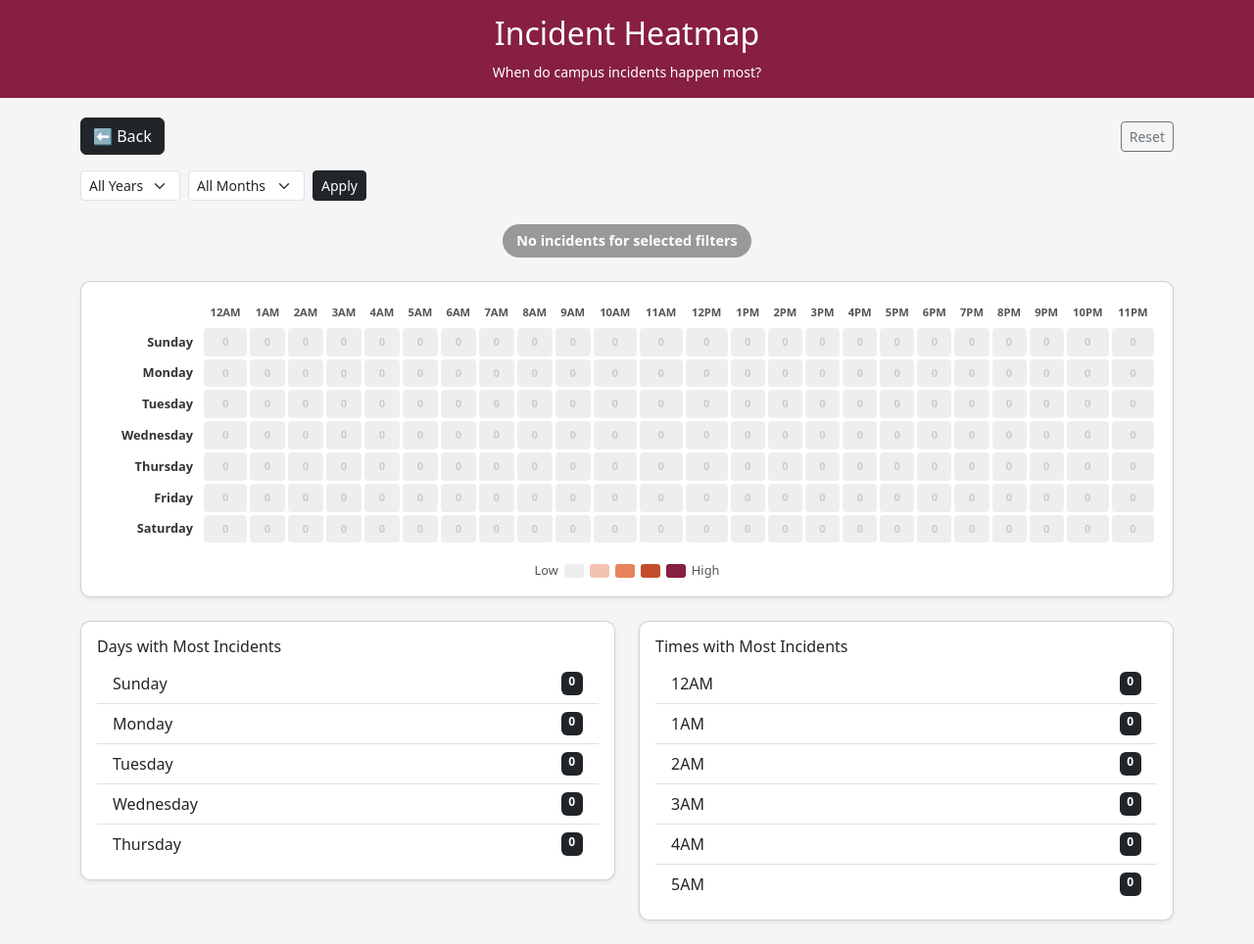
After one commit to walexross2022/4604CampusSafetySystem, a Flask app: page /analytics/heatmap in a window 1280 px wide. The commit adds this page. Shown: the whole page at 98% size. Run offline with Flask 3, Linux system fonts and the light colour scheme; the visitor is signed in with stand-in values (Sample User, id 1); data that the repository does not hold is empty.

Commit message:
Add incident timeline and heatmap analytics pages

```diff
--- a/backend/app.py
+++ b/backend/app.py
@@ -1012,6 +1012,191 @@ def delete_incident(incident_id):
 
 
 # -----------------------------
+# ANALYTICS TIMELINE
+# -----------------------------
+@app.route('/analytics/timeline')
+@login_required
+def analytics_timeline():
+    conn = get_db_connection()
+    cursor = conn.cursor(dictionary=True)
+
+    year = request.args.get('year', None)
+    selected_offenses = request.args.getlist('offenses')
+
+    # Get available years for the dropdown
+    cursor.execute("SELECT DISTINCT YEAR(date_reported) AS y FROM incident ORDER BY y")
+    available_years = [row['y'] for row in cursor.fetchall()]
+
+    # Get all offense types for the filter checklist
+    cursor.execute("SELECT DISTINCT offense_name FROM offense ORDER BY offense_name")
+    all_offenses = [row['offense_name'] for row in cursor.fetchall()]
+
+    # Build year filter
+    year_filter = ""
+    year_param = ()
+    if year:
+        year_filter = "WHERE YEAR(i.date_reported) = %s"
+        year_param = (int(year),)
+
+    # Determine which offenses to show
+    if selected_offenses:
+        offenses_to_show = selected_offenses
+    else:
+        # Default: top 8 by count
+        cursor.execute(f"""
+            SELECT o.offense_name, COUNT(*) as total
+            FROM incident i
+            JOIN incident_offense io ON i.incident_id = io.incident_id
+            JOIN offense o ON io.offense_id = o.offense_id
+            {year_filter}
+            GROUP BY o.offense_name
+            ORDER BY total DESC
+            LIMIT 8
+        """, year_param)
+        offenses_to_show = [row['offense_name'] for row in cursor.fetchall()]
+
+    # Get monthly counts for each selected offense
+    datasets = []
+    for offense in offenses_to_show:
+        params = (offense,) + year_param
+        cursor.execute(f"""
+            SELECT
+                CONCAT(YEAR(i.date_reported), '-', LPAD(MONTH(i.date_reported), 2, '0')) AS month,
+                COUNT(*) AS count
+            FROM incident i
+            JOIN incident_offense io ON i.incident_id = io.incident_id
+            JOIN offense o ON io.offense_id = o.offense_id
+            WHERE o.offense_name = %s
+            {year_filter.replace('WHERE', 'AND') if year_filter else ''}
+            GROUP BY month
+            ORDER BY month
+        """, params)
+        rows = cursor.fetchall()
+        datasets.append({
+            'offense': offense,
+            'months': [row['month'] for row in rows],
+            'counts': [row['count'] for row in rows]
+        })
+
+    # Build unified month labels
+    all_months = sorted(set(m for d in datasets for m in d['months']))
+
+    # Align each dataset to the full month list
+    for d in datasets:
+        month_map = dict(zip(d['months'], d['counts']))
+        d['aligned_counts'] = [month_map.get(m, 0) for m in all_months]
+
+    cursor.close()
+    conn.close()
+
+    return render_template(
+        'analytics_timeline.html',
+        all_months=all_months,
+        datasets=datasets,
+        available_years=available_years,
+        selected_year=year,
+        all_offenses=all_offenses,
+        selected_offenses=selected_offenses
+    )
+
+
+# -----------------------------
+# ANALYTICS HEATMAP
+# -----------------------------
+@app.route('/analytics/heatmap')
+@login_required
+def analytics_heatmap():
+    conn = get_db_connection()
+    cursor = conn.cursor(dictionary=True)
+
+    year = request.args.get('year', None)
+    month = request.args.get('month', None)
+
+    # Get available years
+    cursor.execute("SELECT DISTINCT YEAR(date_reported) AS y FROM incident ORDER BY y")
+    available_years = [row['y'] for row in cursor.fetchall()]
+
+    # Build filters
+    filters = []
+    filter_params = ()
+    if year:
+        filters.append("YEAR(i.date_reported) = %s")
+        filter_params += (int(year),)
+    if month:
+        filters.append("MONTH(i.date_reported) = %s")
+        filter_params += (int(month),)
+
+    where_extra = ""
+    if filters:
+        where_extra = "AND " + " AND ".join(filters)
+
+    # Query: count incidents by day of week and hour
+    cursor.execute(f"""
+        SELECT
+            DAYOFWEEK(i.occurrence_start_date) AS dow,
+            HOUR(i.occurrence_start_time) AS hr,
+            COUNT(*) AS count
+        FROM incident i
+        WHERE i.occurrence_start_date IS NOT NULL
+          AND i.occurrence_start_time IS NOT NULL
+          {where_extra}
+        GROUP BY dow, hr
+        ORDER BY dow, hr
+    """, filter_params)
+    rows = cursor.fetchall()
+
+    # Build 7x24 grid (days x hours), DAYOFWEEK: 1=Sunday, 2=Monday, ...
+    day_names = ['Sunday', 'Monday', 'Tuesday', 'Wednesday', 'Thursday', 'Friday', 'Saturday']
+    hour_labels = [f"{h % 12 or 12}{'AM' if h < 12 else 'PM'}" for h in range(24)]
+
+    grid = [[0]*24 for _ in range(7)]
+    max_count = 0
+    for row in rows:
+        d = row['dow'] - 1  # convert 1-indexed to 0-indexed
+        h = row['hr']
+        grid[d][h] = row['count']
+        if row['count'] > max_count:
+            max_count = row['count']
+
+    # Find peak cell
+    peak_day = ''
+    peak_hour = ''
+    peak_val = 0
+    for d in range(7):
+        for h in range(24):
+            if grid[d][h] > peak_val:
+                peak_val = grid[d][h]
+                peak_day = day_names[d]
+                peak_hour = hour_labels[h]
+
+    # Day totals and hour totals for summary
+    day_totals = [(day_names[d], sum(grid[d])) for d in range(7)]
+    day_totals.sort(key=lambda x: x[1], reverse=True)
+
+    hour_totals = [(hour_labels[h], sum(grid[d][h] for d in range(7))) for h in range(24)]
+    hour_totals.sort(key=lambda x: x[1], reverse=True)
+
+    cursor.close()
+    conn.close()
+
+    return render_template(
+        'analytics_heatmap.html',
+        grid=grid,
+        day_names=day_names,
+        hour_labels=hour_labels,
+        max_count=max_count,
+        available_years=available_years,
+        selected_year=year,
+        selected_month=month,
+        peak_day=peak_day,
+        peak_hour=peak_hour,
+        peak_val=peak_val,
+        day_totals=day_totals,
+        hour_totals=hour_totals[:6]
+    )
+
+
+# -----------------------------
 # RUN
 # -----------------------------
 if __name__ == "__main__":
--- /dev/null
+++ b/frontend/templates/analytics_heatmap.html
@@ -0,0 +1,230 @@
+<!DOCTYPE html>
+<html>
+<head>
+    <title>Incident Heatmap</title>
+    <link href="https://cdn.jsdelivr.net/npm/bootstrap@5.3.0/dist/css/bootstrap.min.css" rel="stylesheet">
+
+    <style>
+        body { background-color: #f5f5f5; }
+
+        .header-bar {
+            background-color: #861F41;
+            color: white;
+            padding: 15px;
+            margin-bottom: 20px;
+        }
+
+        .card { border-radius: 10px; }
+
+        .heatmap-table {
+            border-collapse: separate;
+            border-spacing: 3px;
+            width: 100%;
+        }
+
+        .heatmap-table th {
+            font-size: 0.7rem;
+            text-align: center;
+            padding: 4px 2px;
+            color: #555;
+            font-weight: 600;
+        }
+
+        .heatmap-table td.heat-cell {
+            text-align: center;
+            font-size: 0.7rem;
+            font-weight: 600;
+            padding: 6px 2px;
+            border-radius: 4px;
+            color: white;
+            min-width: 28px;
+        }
+
+        .heatmap-table td.day-label {
+            font-size: 0.8rem;
+            font-weight: 600;
+            color: #333;
+            padding-right: 8px;
+            text-align: right;
+            white-space: nowrap;
+        }
+
+        .peak-badge {
+            display: inline-block;
+            background-color: #861F41;
+            color: white;
+            padding: 6px 14px;
+            border-radius: 20px;
+            font-size: 0.9rem;
+            font-weight: 600;
+        }
+
+        .color-key {
+            display: flex;
+            align-items: center;
+            gap: 6px;
+            font-size: 0.8rem;
+            color: #555;
+        }
+
+        .color-key .swatch {
+            width: 20px;
+            height: 14px;
+            border-radius: 3px;
+            display: inline-block;
+        }
+    </style>
+</head>
+
+<body>
+
+<div class="header-bar text-center">
+    <h2>Incident Heatmap</h2>
+    <small>When do campus incidents happen most?</small>
+</div>
+
+<div class="container">
+
+    <!-- NAV -->
+    <div class="d-flex justify-content-between align-items-center mb-3">
+        <a href="/" class="btn btn-dark">⬅ Back</a>
+        <a href="/analytics/heatmap" class="btn btn-outline-secondary btn-sm">Reset</a>
+    </div>
+
+    <!-- FILTERS -->
+    <form method="GET" action="/analytics/heatmap" class="mb-4">
+        <div class="d-flex gap-2 align-items-center flex-wrap">
+            <select name="year" class="form-select form-select-sm" style="width: auto;">
+                <option value="">All Years</option>
+                {% for y in available_years %}
+                    <option value="{{ y }}" {% if selected_year|string == y|string %}selected{% endif %}>{{ y }}</option>
+                {% endfor %}
+            </select>
+
+            <select name="month" class="form-select form-select-sm" style="width: auto;">
+                <option value="">All Months</option>
+                <option value="1" {% if selected_month == '1' %}selected{% endif %}>January</option>
+                <option value="2" {% if selected_month == '2' %}selected{% endif %}>February</option>
+                <option value="3" {% if selected_month == '3' %}selected{% endif %}>March</option>
+                <option value="4" {% if selected_month == '4' %}selected{% endif %}>April</option>
+                <option value="5" {% if selected_month == '5' %}selected{% endif %}>May</option>
+                <option value="6" {% if selected_month == '6' %}selected{% endif %}>June</option>
+                <option value="7" {% if selected_month == '7' %}selected{% endif %}>July</option>
+                <option value="8" {% if selected_month == '8' %}selected{% endif %}>August</option>
+                <option value="9" {% if selected_month == '9' %}selected{% endif %}>September</option>
+                <option value="10" {% if selected_month == '10' %}selected{% endif %}>October</option>
+                <option value="11" {% if selected_month == '11' %}selected{% endif %}>November</option>
+                <option value="12" {% if selected_month == '12' %}selected{% endif %}>December</option>
+            </select>
+
+            <button type="submit" class="btn btn-dark btn-sm">Apply</button>
+        </div>
+    </form>
+
+    <!-- PEAK SUMMARY -->
+    <div class="text-center mb-4">
+        {% if peak_val > 0 %}
+            <span class="peak-badge">
+                Peak: {{ peak_day }} at {{ peak_hour }} ({{ peak_val }} incidents)
+            </span>
+        {% else %}
+            <span class="peak-badge" style="background-color: #999;">
+                No incidents for selected filters
+            </span>
+        {% endif %}
+    </div>
+
+    <!-- HEATMAP -->
+    <div class="card shadow-sm mb-4">
+        <div class="card-body" style="overflow-x: auto;">
+            <table class="heatmap-table">
+                <thead>
+                    <tr>
+                        <th></th>
+                        {% for h in hour_labels %}
+                            <th>{{ h }}</th>
+                        {% endfor %}
+                    </tr>
+                </thead>
+                <tbody>
+                    {% for d in range(7) %}
+                    <tr>
+                        <td class="day-label">{{ day_names[d] }}</td>
+                        {% for h in range(24) %}
+                            {% set val = grid[d][h] %}
+                            {% if max_count > 0 %}
+                                {% set intensity = (val / max_count * 100)|int %}
+                            {% else %}
+                                {% set intensity = 0 %}
+                            {% endif %}
+
+                            {% if val == 0 %}
+                                <td class="heat-cell" style="background-color: #eee; color: #ccc;">0</td>
+                            {% elif intensity < 25 %}
+                                <td class="heat-cell" style="background-color: #f4c2b0;">{{ val }}</td>
+                            {% elif intensity < 50 %}
+                                <td class="heat-cell" style="background-color: #e8845a;">{{ val }}</td>
+                            {% elif intensity < 75 %}
+                                <td class="heat-cell" style="background-color: #c44e2b;">{{ val }}</td>
+                            {% else %}
+                                <td class="heat-cell" style="background-color: #861F41;">{{ val }}</td>
+                            {% endif %}
+                        {% endfor %}
+                    </tr>
+                    {% endfor %}
+                </tbody>
+            </table>
+
+            <!-- COLOR KEY -->
+            <div class="d-flex justify-content-center mt-3">
+                <div class="color-key">
+                    <span>Low</span>
+                    <span class="swatch" style="background-color: #eee;"></span>
+                    <span class="swatch" style="background-color: #f4c2b0;"></span>
+                    <span class="swatch" style="background-color: #e8845a;"></span>
+                    <span class="swatch" style="background-color: #c44e2b;"></span>
+                    <span class="swatch" style="background-color: #861F41;"></span>
+                    <span>High</span>
+                </div>
+            </div>
+        </div>
+    </div>
+
+    <!-- SUMMARY CARDS -->
+    <div class="row mb-4">
+        <div class="col-md-6">
+            <div class="card shadow-sm">
+                <div class="card-body">
+                    <h6>Days with Most Incidents</h6>
+                    <ul class="list-group list-group-flush">
+                        {% for day, total in day_totals[:5] %}
+                        <li class="list-group-item d-flex justify-content-between">
+                            {{ day }}
+                            <span class="badge bg-dark">{{ total }}</span>
+                        </li>
+                        {% endfor %}
+                    </ul>
+                </div>
+            </div>
+        </div>
+        <div class="col-md-6">
+            <div class="card shadow-sm">
+                <div class="card-body">
+                    <h6>Times with Most Incidents</h6>
+                    <ul class="list-group list-group-flush">
+                        {% for hour, total in hour_totals %}
+                        <li class="list-group-item d-flex justify-content-between">
+                            {{ hour }}
+                            <span class="badge bg-dark">{{ total }}</span>
+                        </li>
+                        {% endfor %}
+                    </ul>
+                </div>
+            </div>
+        </div>
+    </div>
+
+</div>
+
+</body>
+</html>
```
Also changed, not shown: backend/LCI2026pdfs.py (+8 -2 lines), frontend/templates/analytics_timeline.html (added, +208 -0 lines), frontend/templates/home.html (+9 -1 lines).
